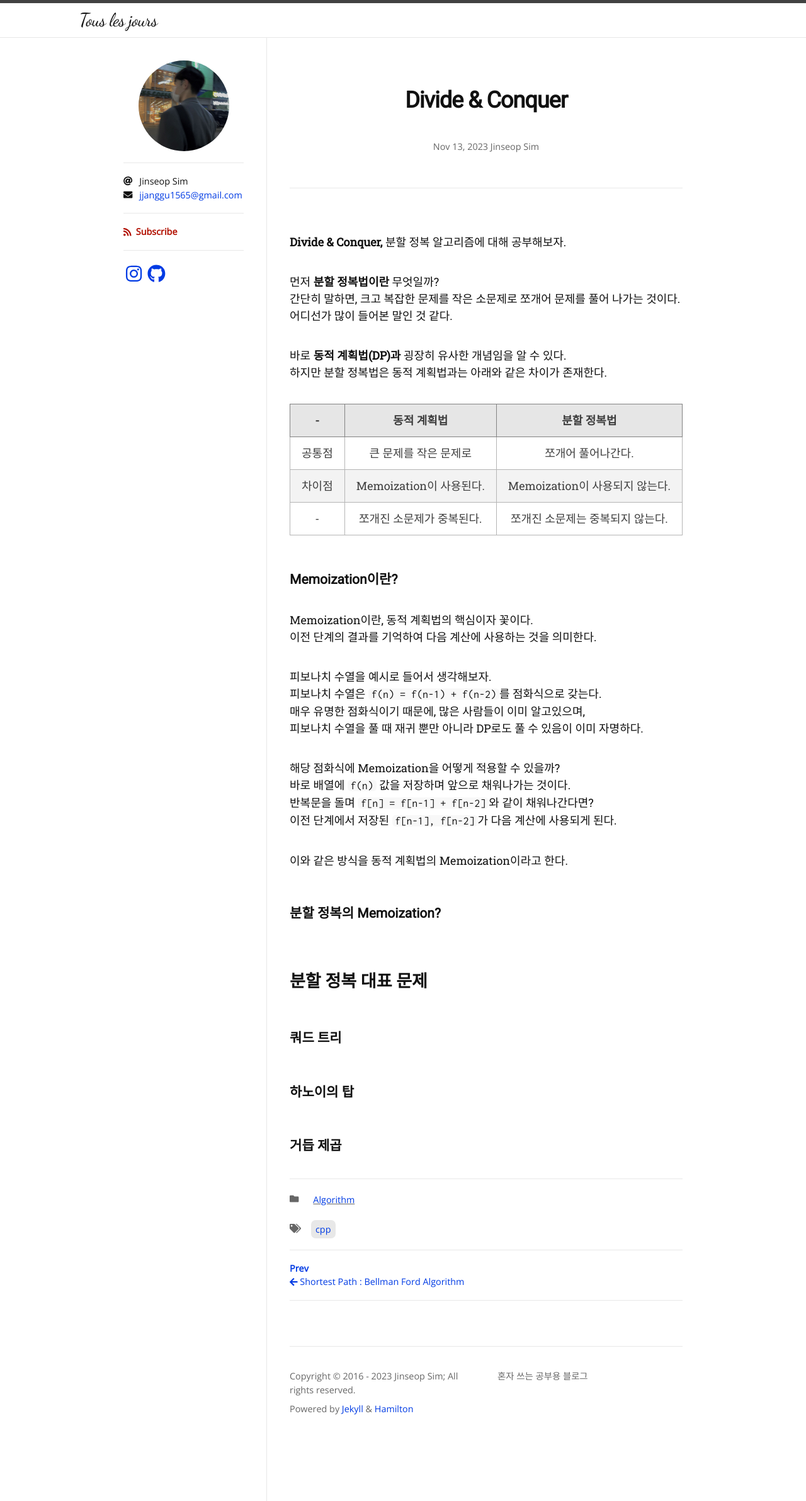
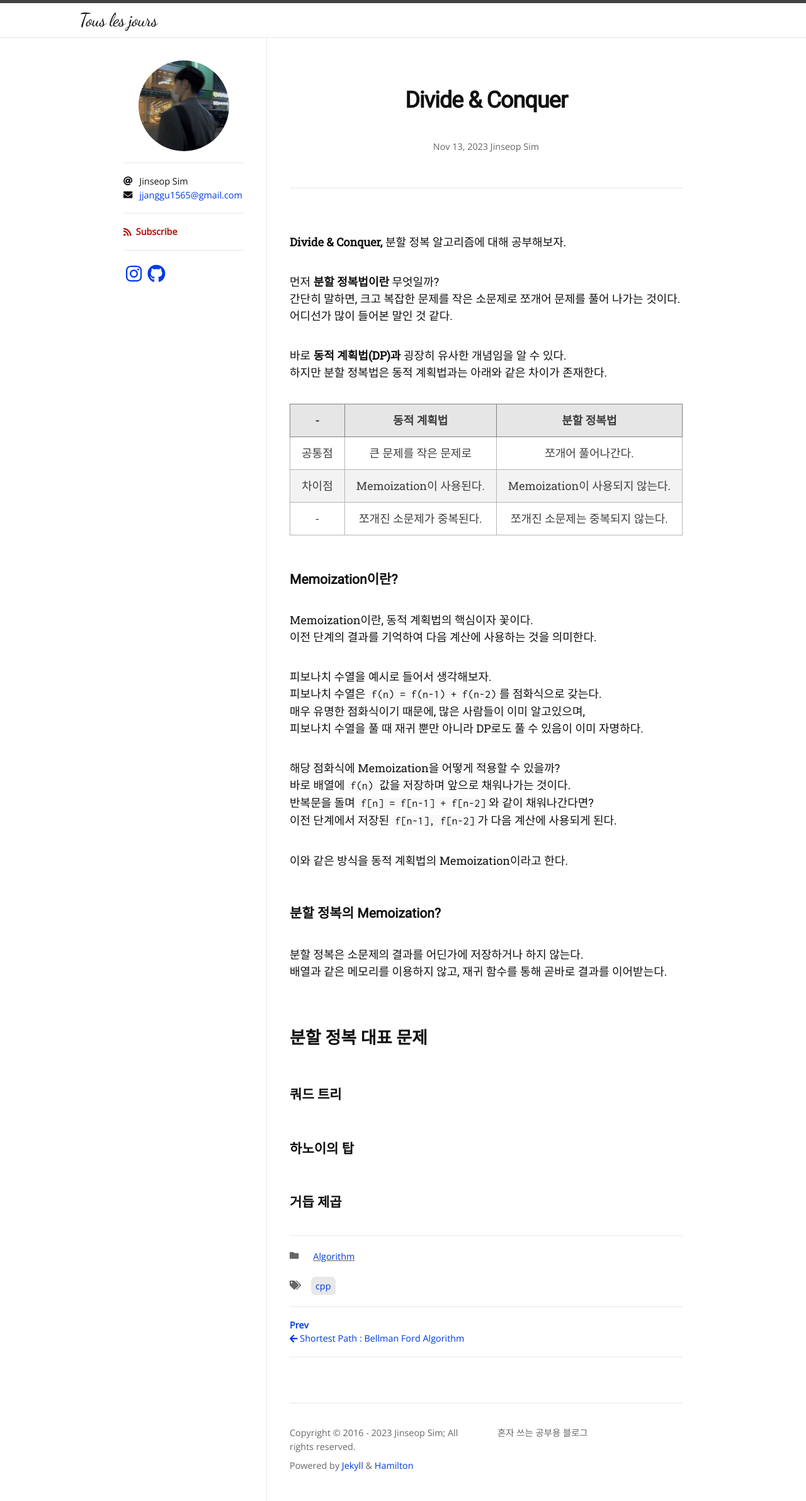
Before and after one commit to Jinseop-Sim/Jinseop-Sim.github.io, a Jekyll site: the page built from _posts/2023-11-13-divide-n-conquer.md, in a window 1280 px wide. Shown: the whole page at 63% size. Built offline with Jekyll 4.4.1, drawn with Linux system fonts in a browser that asks for light colours; nearby versions of some CDN libraries; some web fonts are replaced.

Commit message:
글 수정

```diff
--- a/_posts/2023-11-13-divide-n-conquer.md
+++ b/_posts/2023-11-13-divide-n-conquer.md
@@ -38,6 +38,8 @@ Memoization이란, 동적 계획법의 핵심이자 꽃이다.
 이와 같은 방식을 동적 계획법의 Memoization이라고 한다.
 
 ### 분할 정복의 Memoization?
+분할 정복은 소문제의 결과를 어딘가에 저장하거나 하지 않는다.
+배열과 같은 메모리를 이용하지 않고, 재귀 함수를 통해 곧바로 결과를 이어받는다.
 
 ## 분할 정복 대표 문제
 ### 쿼드 트리
```
